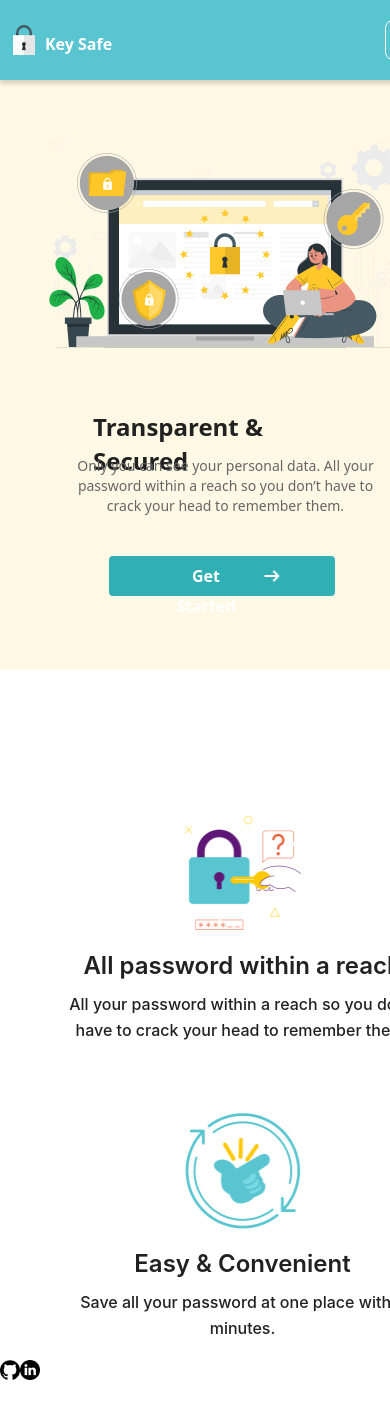
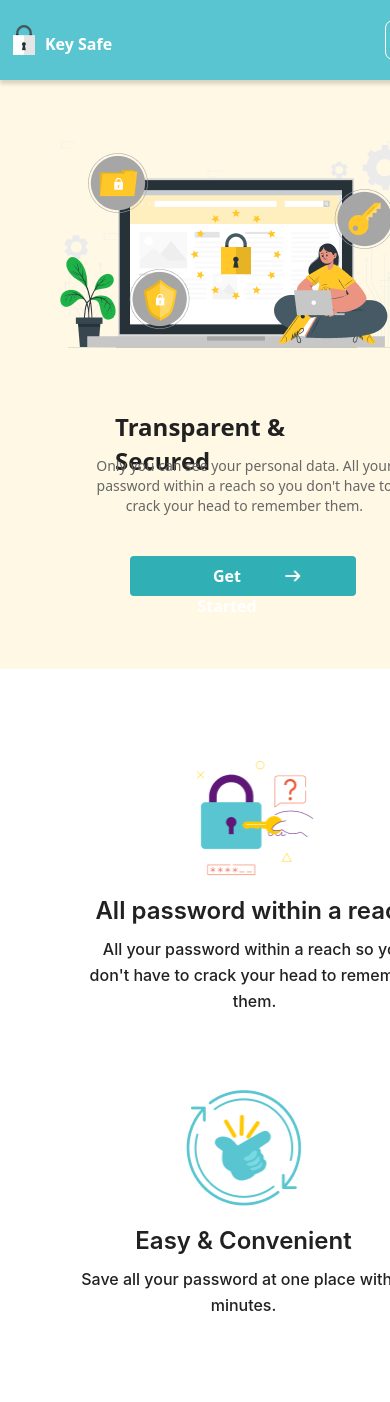
Before and after one commit to abhijeetnishal/PasswordManager, a React (Create React App) app in the folder client/: page / in a window 390 px wide. Shown: the top 1402 px of the page. After the commit the page ends 1360 px from the top, so only its background shows below. Built offline with nearby package versions, Linux system fonts and the light colour scheme.

Commit message:
working commit

```diff
--- a/client/src/App.js
+++ b/client/src/App.js
@@ -5,7 +5,7 @@ import PasswordPage from './components/main/PasswordPage'
 import LandingPage from './components/main/LandingPage'
 import { Routes, Route, BrowserRouter as Router } from "react-router-dom"
 import Header from './components/header/Header'
-import Footer from './components/footer/Footer'
+//import Footer from './components/footer/Footer'
 import ErrorPage from './components/errorPage/ErrorPage'
 import ProtectedRoute from './ProtectedRoute'
 
@@ -21,7 +21,7 @@ function App() {
           <Route path="/view/:id" element={<ProtectedRoute> <PasswordPage /> </ProtectedRoute>} />
           <Route path='*' element={<ErrorPage/>} />
         </Routes>
-        <Footer/>
+        {/* <Footer/> */}
       </Router>
   )
 };
--- a/client/src/components/main/LandingPage.jsx
+++ b/client/src/components/main/LandingPage.jsx
@@ -17,7 +17,7 @@ const LandingPage = () => {
           Transparent & Secured
         </div>
         <div className='getStartedinfo-2'>
-          Only you can see your personal data. All your password within a reach so you don’t have to crack your head to remember them.
+          Only you can see your personal data. All your password within a reach so you don't have to crack your head to remember them.
         </div>
         <Link to='/register'  className='getStartedBtn'>
           <div className='getStartedIcon'> Get Started </div>
@@ -27,7 +27,7 @@ const LandingPage = () => {
         <div className='subMoreInfo-1'>
           <img className='subMoreInfo-1-image' src={subMoreInfoImg1} alt="" />
           <div className='subMoreInfo-1-heading'>All password within a reach</div>
-          <div className='subMoreInfo-1-text'>All your password within a reach so you don’t have to crack your head to remember them.</div>
+          <div className='subMoreInfo-1-text'>All your password within a reach so you don't have to crack your head to remember them.</div>
         </div>
         <div className='subMoreInfo-2'>
           <img className='subMoreInfo-1-image' src={subMoreInfoImg2} alt="" />
--- a/client/src/styles/LandingPage.css
+++ b/client/src/styles/LandingPage.css
@@ -15,7 +15,7 @@
     position: absolute;
     width: 352px;
     height: 212.31px;
-    left: 520px;
+    left: 530px;
     top: 55px;
 }
 .getStartedinfo-1{
@@ -181,10 +181,10 @@
         background: rgba(255, 237, 187, 0.4);
     }
     .getStartedImage{
-        left: 49px;
+        left: 60px;
     }
     .getStartedinfo-1{
-        left: 93px;
+        left: 115px;
         top: 330px;
 
         font-family: system-ui, -apple-system, BlinkMacSystemFont, 'Segoe UI', Roboto, Oxygen, Ubuntu, Cantarell, 'Open Sans', 'Helvetica Neue', sans-serif;
@@ -199,7 +199,7 @@
         position: absolute;
         width: 309px;
         height: 60px;
-        left: 71px;
+        left: 90px;
         top: 376px;
 
         font-family: system-ui, -apple-system, BlinkMacSystemFont, 'Segoe UI', Roboto, Oxygen, Ubuntu, Cantarell, 'Open Sans', 'Helvetica Neue', sans-serif;
@@ -225,7 +225,7 @@
         position: absolute;
         width: 226px;
         height: 40px;
-        left: 109px;
+        left: 130px;
         top: 476px;
 
         background: #30AFB5;
@@ -272,17 +272,13 @@
         position: absolute;
         width: 347px;
         height: 238px;
-        left: 69px;
-        top: 725px;
+        left: 81px;
+        top: 670px;
     }
     .subMoreInfo-1-image{
         width: 136px;
         height: 136px;
-        /* Inside auto layout */
 
-        flex: none;
-        order: 0;
-        flex-grow: 0;
     }
     .subMoreInfo-1-heading{
         width: 333px;
@@ -332,7 +328,7 @@
         position: absolute;
         width: 347px;
         height: 238px;
-        left: 69px;
-        top: 1023px;
+        left: 70px;
+        top: 1000px;
     }
 }
```
